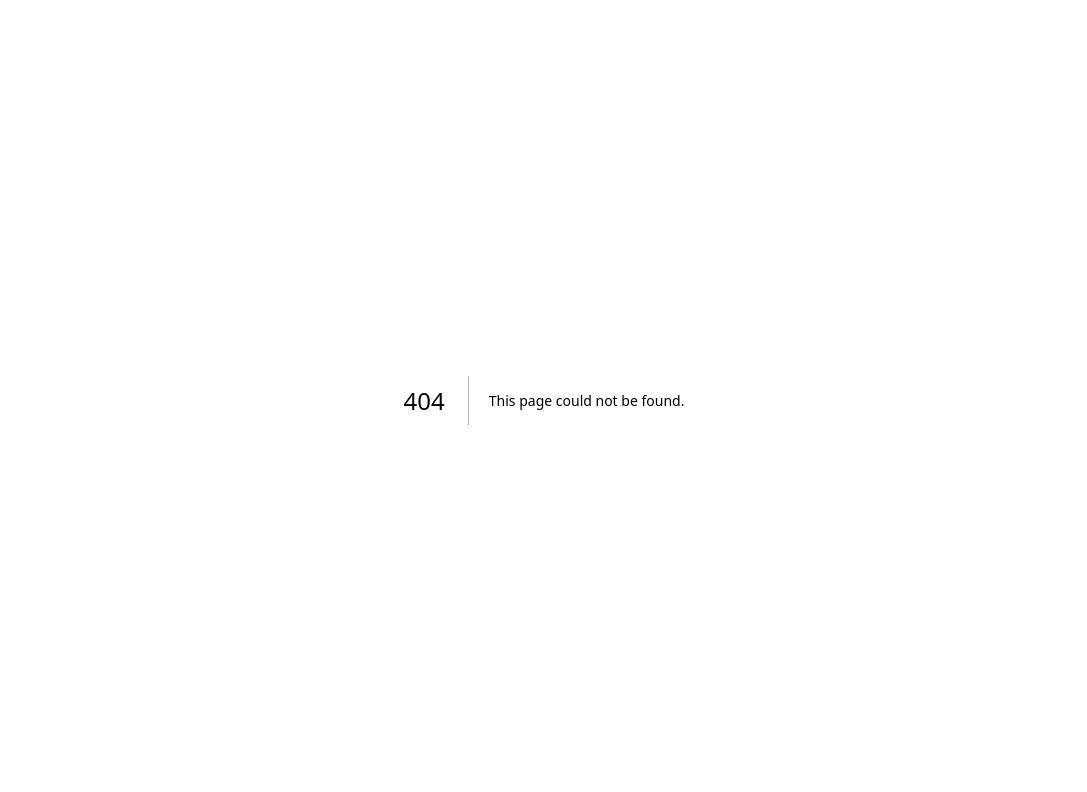
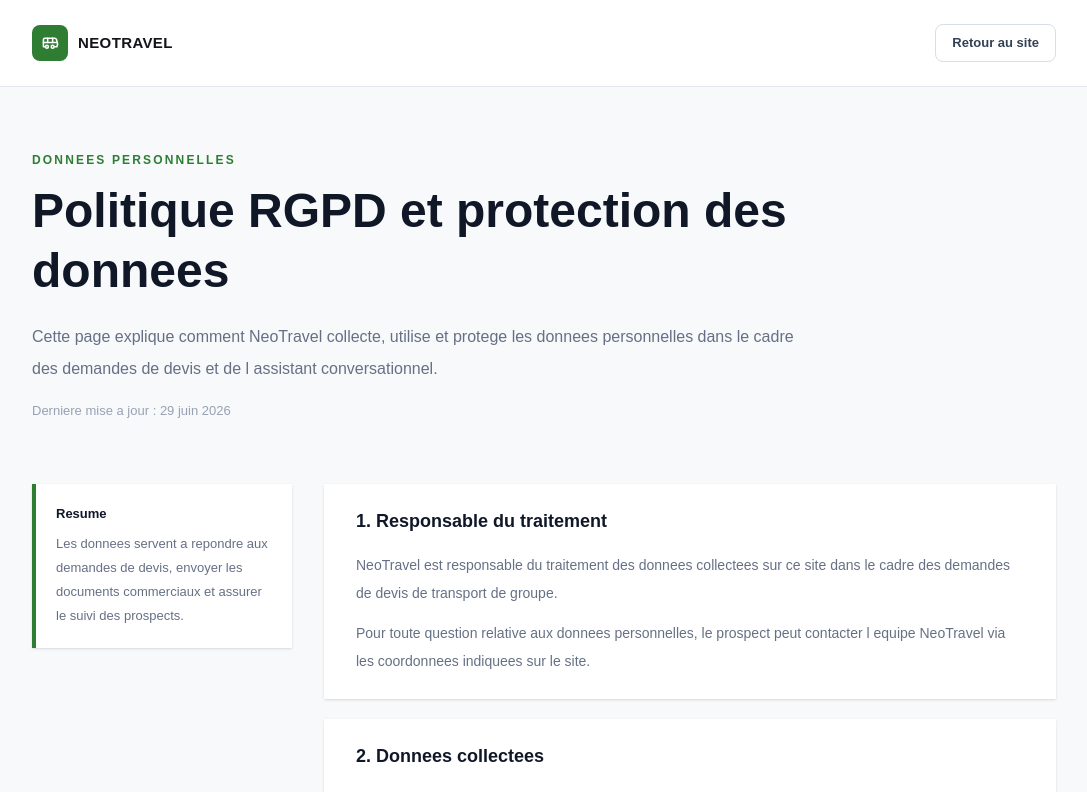
Before and after one commit to Biantuadi/Neotravel, a Next.js app: page /rgpd in a window 1280 px wide. Before the commit this address had no page. Shown: the top 792 px of the page, without its empty margins (96-1183 px from the left). Built offline with nearby package versions, Linux system fonts and the light colour scheme.

Commit message:
pushrgpd

```diff
--- a/app/page.tsx
+++ b/app/page.tsx
@@ -1064,8 +1064,13 @@ function Footer() {
           <div>
             <p className="text-white font-semibold text-[13px] mb-4">Légal</p>
             <div className="space-y-2.5">
-              {['Mentions légales', 'Confidentialité', 'CGV', 'Contact'].map(l => (
-                <a key={l} href="#" className="block text-white/40 hover:text-white text-[13px] transition-colors">{l}</a>
+              {[
+                { label: 'Mentions légales', href: '#' },
+                { label: 'Confidentialité', href: '/rgpd' },
+                { label: 'CGV', href: '#' },
+                { label: 'Contact', href: '#' },
+              ].map(l => (
+                <Link key={l.label} href={l.href} className="block text-white/40 hover:text-white text-[13px] transition-colors">{l.label}</Link>
               ))}
             </div>
           </div>
--- /dev/null
+++ b/app/rgpd/page.tsx
@@ -0,0 +1,154 @@
+import Link from 'next/link'
+import type { Metadata } from 'next'
+
+export const metadata: Metadata = {
+  title: 'NeoTravel - Politique RGPD',
+  description: 'Politique de protection des donnees personnelles de NeoTravel.',
+}
+
+const sections = [
+  {
+    title: '1. Responsable du traitement',
+    body: [
+      'NeoTravel est responsable du traitement des donnees collectees sur ce site dans le cadre des demandes de devis de transport de groupe.',
+      'Pour toute question relative aux donnees personnelles, le prospect peut contacter l equipe NeoTravel via les coordonnees indiquees sur le site.',
+    ],
+  },
+  {
+    title: '2. Donnees collectees',
+    body: [
+      'Lorsqu un prospect utilise le formulaire ou l assistant conversationnel, NeoTravel peut collecter son nom, son adresse email, son telephone, la ville de depart, la destination, les dates de trajet, le nombre de passagers et les informations utiles a la preparation du devis.',
+      'Des donnees techniques peuvent aussi etre conservees dans les logs applicatifs afin de suivre le bon fonctionnement du service et les actions realisees par l agent IA.',
+    ],
+  },
+  {
+    title: '3. Finalites du traitement',
+    body: [
+      'Les donnees sont utilisees pour qualifier la demande, calculer un devis, envoyer le devis au prospect, assurer le suivi commercial, programmer des relances et ameliorer la qualite du service.',
+      'Les donnees ne sont pas utilisees pour prendre une decision entierement automatisee produisant un effet juridique. Les cas complexes peuvent etre transmis a un conseiller humain.',
+    ],
+  },
+  {
+    title: '4. Base legale',
+    body: [
+      'Le traitement repose sur l execution de mesures precontractuelles lorsque le prospect demande un devis.',
+      'Certaines donnees peuvent egalement etre traitees sur la base de l interet legitime de NeoTravel, notamment pour le suivi des demandes, la securisation du service et l amelioration des processus internes.',
+    ],
+  },
+  {
+    title: '5. Destinataires des donnees',
+    body: [
+      'Les donnees sont accessibles uniquement aux personnes habilitees chez NeoTravel et aux prestataires techniques necessaires au fonctionnement du service.',
+      'Le projet utilise notamment Supabase pour la base de donnees, Resend pour l envoi des emails et un fournisseur de modele IA pour traiter les messages de l assistant.',
+    ],
+  },
+  {
+    title: '6. Duree de conservation',
+    body: [
+      'Les demandes et devis sont conserves pendant la duree necessaire au suivi commercial, puis archives ou supprimes selon les obligations legales applicables.',
+      'Les logs techniques sont conserves pour une duree limitee, proportionnee aux besoins de diagnostic, de securite et de demonstration du projet.',
+    ],
+  },
+  {
+    title: '7. Droits des personnes',
+    body: [
+      'Conformement au RGPD, chaque personne dispose d un droit d acces, de rectification, d effacement, de limitation, d opposition et de portabilite de ses donnees.',
+      'Pour exercer ces droits, la personne peut contacter NeoTravel. Une reponse sera apportee dans les delais prevus par la reglementation.',
+      'La personne peut egalement introduire une reclamation aupres de la CNIL si elle estime que ses droits ne sont pas respectes.',
+    ],
+  },
+  {
+    title: '8. Securite',
+    body: [
+      'NeoTravel met en place des mesures techniques et organisationnelles pour proteger les donnees personnelles contre l acces non autorise, la perte, l alteration ou la divulgation.',
+      'Les cles d API et variables sensibles doivent rester cote serveur et ne jamais etre publiees dans le depot Git.',
+    ],
+  },
+  {
+    title: '9. Cookies et traceurs',
+    body: [
+      'Dans l etat actuel du projet, aucun dispositif publicitaire ou traceur marketing n est documente.',
+      'Si des outils d analyse ou de suivi sont ajoutes, cette page devra etre mise a jour et un mecanisme de consentement devra etre prevu lorsque la loi l exige.',
+    ],
+  },
+]
+
+export default function RgpdPage() {
+  return (
+    <main className="min-h-screen bg-[#f7f9fb] text-[#14141a]">
+      <section className="border-b border-[#e4e8ee] bg-white px-5 py-6 sm:px-8">
+        <div className="mx-auto flex w-full max-w-5xl items-center justify-between gap-4">
+          <Link href="/" className="flex items-center gap-2.5">
+            <span className="flex h-9 w-9 items-center justify-center rounded-lg bg-[#2e7d32] text-white">
+              <svg width="17" height="17" viewBox="0 0 24 24" fill="none" stroke="currentColor" strokeWidth="2.2" strokeLinecap="round" strokeLinejoin="round" aria-hidden="true">
+                <path d="M8 6v6" />
+                <path d="M15 6v6" />
+                <path d="M2 12h19.6" />
+                <path d="M18 18h3s.5-1.7.8-2.8c.1-.4.2-.8.2-1.2 0-.4-.1-.8-.2-1.2l-1.4-5C20.1 6.8 19.1 6 18 6H4a2 2 0 0 0-2 2v10h3" />
+                <circle cx="7" cy="18" r="2" />
+                <circle cx="15" cy="18" r="2" />
+              </svg>
+            </span>
+            <span className="text-[15px] font-extrabold tracking-wide">NEOTRAVEL</span>
+          </Link>
+          <Link
+            href="/"
+            className="rounded-lg border border-[#d8dee7] px-4 py-2 text-[13px] font-semibold text-[#344054] transition-colors hover:border-[#2e7d32] hover:text-[#2e7d32]"
+          >
+            Retour au site
+          </Link>
+        </div>
+      </section>
+
+      <section className="px-5 py-12 sm:px-8 sm:py-16">
+        <div className="mx-auto max-w-5xl">
+          <p className="mb-3 text-[12px] font-bold uppercase tracking-[0.18em] text-[#2e7d32]">
+            Donnees personnelles
+          </p>
+          <h1 className="max-w-3xl text-4xl font-extrabold leading-tight text-[#101828] sm:text-5xl">
+            Politique RGPD et protection des donnees
+          </h1>
+          <p className="mt-5 max-w-3xl text-[16px] leading-8 text-[#667085]">
+            Cette page explique comment NeoTravel collecte, utilise et protege les donnees personnelles dans le cadre des demandes de devis et de l assistant conversationnel.
+          </p>
+          <p className="mt-4 text-[13px] font-medium text-[#98a2b3]">
+            Derniere mise a jour : 29 juin 2026
+          </p>
+        </div>
+      </section>
+
+      <section className="px-5 pb-16 sm:px-8">
+        <div className="mx-auto grid max-w-5xl gap-8 lg:grid-cols-[260px_1fr]">
+          <aside className="h-fit border-l-4 border-[#2e7d32] bg-white px-5 py-5 shadow-sm">
+            <p className="text-[13px] font-bold text-[#101828]">Resume</p>
+            <p className="mt-2 text-[13px] leading-6 text-[#667085]">
+              Les donnees servent a repondre aux demandes de devis, envoyer les documents commerciaux et assurer le suivi des prospects.
+            </p>
+          </aside>
+
+          <div className="space-y-5">
+            {sections.map((section) => (
+              <article key={section.title} className="bg-white px-6 py-6 shadow-sm sm:px-8">
+                <h2 className="text-[18px] font-extrabold text-[#101828]">{section.title}</h2>
+                <div className="mt-4 space-y-3">
+                  {section.body.map((paragraph) => (
+                    <p key={paragraph} className="text-[14px] leading-7 text-[#667085]">
+                      {paragraph}
+                    </p>
+                  ))}
+                </div>
+              </article>
+            ))}
+
+            <article className="border border-[#d8eadc] bg-[#f0f8f1] px-6 py-6 sm:px-8">
+              <h2 className="text-[18px] font-extrabold text-[#1b5e20]">A adapter avant production</h2>
+              <p className="mt-3 text-[14px] leading-7 text-[#315f38]">
+                Cette page est une base de travail pour le projet NeoTravel. Avant une mise en production reelle, elle doit etre relue et completee avec les informations juridiques exactes de l entreprise, les coordonnees du responsable, les durees de conservation definitives et la liste complete des sous-traitants.
+              </p>
+            </article>
+          </div>
+        </div>
+      </section>
+    </main>
+  )
+}
```
